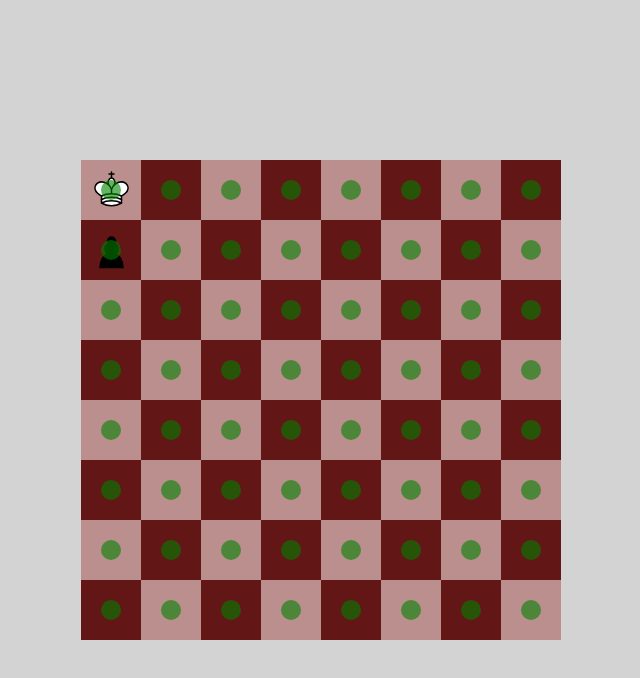
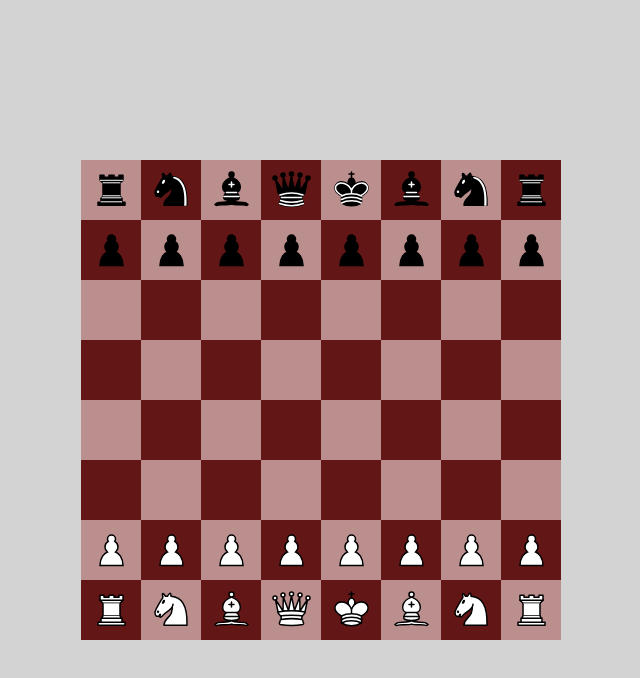
Before and after one commit to caickdias/chess, a React (Create React App) app: page / in a window 1280 px wide. Shown: the top 678 px of the page, without its empty margins (319-959 px from the left). Built offline with nearby package versions, Linux system fonts and the light colour scheme.

Commit message:
added black and white pieces to the board

```diff
--- a/src/App.js
+++ b/src/App.js
@@ -1,21 +1,76 @@
+import { useState, useEffect } from 'react';
+
 import './App.css';
 
 import Square from '../src/components/Square';
+
 import King from './components/pieces/King';
-import { ReactComponent as Pawn } from './assets/pieces/black/pawn.svg';
+import Queen from './components/pieces/Queen';
+import Bishop from './components/pieces/Bishop';
+import Knight from './components/pieces/Knight';
+import Rook from './components/pieces/Rook';
+import Pawn from './components/pieces/Pawn';
+
 
 function App() {
 
-  let board = [
-    [{piece: <King />, highlight: 'none'},{piece: null, highlight: 'none'},{piece: null, highlight: 'none'},{piece: null, highlight: 'none'},{piece: null, highlight: 'none'},{piece: null, highlight: 'none'},{piece: null, highlight: 'none'},{piece: null, highlight: 'none'}],
-    [{piece: <Pawn />, highlight: 'none'},{piece: null, highlight: 'none'},{piece: null, highlight: 'none'},{piece: null, highlight: 'none'},{piece: null, highlight: 'none'},{piece: null, highlight: 'none'},{piece: null, highlight: 'none'},{piece: null, highlight: 'none'}],
+  const [board, setBoard] = useState([]);
+
+  let initialBoard = [
     [{piece: null, highlight: 'none'},{piece: null, highlight: 'none'},{piece: null, highlight: 'none'},{piece: null, highlight: 'none'},{piece: null, highlight: 'none'},{piece: null, highlight: 'none'},{piece: null, highlight: 'none'},{piece: null, highlight: 'none'}],
     [{piece: null, highlight: 'none'},{piece: null, highlight: 'none'},{piece: null, highlight: 'none'},{piece: null, highlight: 'none'},{piece: null, highlight: 'none'},{piece: null, highlight: 'none'},{piece: null, highlight: 'none'},{piece: null, highlight: 'none'}],
     [{piece: null, highlight: 'none'},{piece: null, highlight: 'none'},{piece: null, highlight: 'none'},{piece: null, highlight: 'none'},{piece: null, highlight: 'none'},{piece: null, highlight: 'none'},{piece: null, highlight: 'none'},{piece: null, highlight: 'none'}],
     [{piece: null, highlight: 'none'},{piece: null, highlight: 'none'},{piece: null, highlight: 'none'},{piece: null, highlight: 'none'},{piece: null, highlight: 'none'},{piece: null, highlight: 'none'},{piece: null, highlight: 'none'},{piece: null, highlight: 'none'}],
     [{piece: null, highlight: 'none'},{piece: null, highlight: 'none'},{piece: null, highlight: 'none'},{piece: null, highlight: 'none'},{piece: null, highlight: 'none'},{piece: null, highlight: 'none'},{piece: null, highlight: 'none'},{piece: null, highlight: 'none'}],
     [{piece: null, highlight: 'none'},{piece: null, highlight: 'none'},{piece: null, highlight: 'none'},{piece: null, highlight: 'none'},{piece: null, highlight: 'none'},{piece: null, highlight: 'none'},{piece: null, highlight: 'none'},{piece: null, highlight: 'none'}],
-  ]
+    [{piece: null, highlight: 'none'},{piece: null, highlight: 'none'},{piece: null, highlight: 'none'},{piece: null, highlight: 'none'},{piece: null, highlight: 'none'},{piece: null, highlight: 'none'},{piece: null, highlight: 'none'},{piece: null, highlight: 'none'}],
+    [{piece: null, highlight: 'none'},{piece: null, highlight: 'none'},{piece: null, highlight: 'none'},{piece: null, highlight: 'none'},{piece: null, highlight: 'none'},{piece: null, highlight: 'none'},{piece: null, highlight: 'none'},{piece: null, highlight: 'none'}],
+  ];
+
+  let whitePieces = [
+    { type: <Pawn />, x: 6, y: 0, side: 'white'},
+    { type: <Pawn />, x: 6, y: 1, side: 'white'},
+    { type: <Pawn />, x: 6, y: 2, side: 'white'},
+    { type: <Pawn />, x: 6, y: 3, side: 'white'},
+    { type: <Pawn />, x: 6, y: 4, side: 'white'},
+    { type: <Pawn />, x: 6, y: 5, side: 'white'},
+    { type: <Pawn />, x: 6, y: 6, side: 'white'},
+    { type: <Pawn />, x: 6, y: 7, side: 'white'},
+    { type: <Rook />, x: 7, y: 0, side: 'white'},
+    { type: <Knight />, x: 7, y: 1, side: 'white'},
+    { type: <Bishop />, x: 7, y: 2, side: 'white'},
+    { type: <Queen />, x: 7, y: 3, side: 'white'},
+    { type: <King />, x: 7, y: 4, side: 'white'},
+    { type: <Bishop />, x: 7, y: 5, side: 'white'},
+    { type: <Knight />, x: 7, y: 6, side: 'white'},
+    { type: <Rook />, x: 7, y: 7, side: 'white'},
+  ];
+
+  let blackPieces = [
+    { type: <Pawn />, x: 1, y: 0, side: 'black'},
+    { type: <Pawn />, x: 1, y: 1, side: 'black'},
+    { type: <Pawn />, x: 1, y: 2, side: 'black'},
+    { type: <Pawn />, x: 1, y: 3, side: 'black'},
+    { type: <Pawn />, x: 1, y: 4, side: 'black'},
+    { type: <Pawn />, x: 1, y: 5, side: 'black'},
+    { type: <Pawn />, x: 1, y: 6, side: 'black'},
+    { type: <Pawn />, x: 1, y: 7, side: 'black'},
+    { type: <Rook />, x: 0, y: 0, side: 'black'},
+    { type: <Knight />, x: 0, y: 1, side: 'black'},
+    { type: <Bishop />, x: 0, y: 2, side: 'black'},
+    { type: <Queen />, x: 0, y: 3, side: 'black'},
+    { type: <King />, x: 0, y: 4, side: 'black'},
+    { type: <Bishop />, x: 0, y: 5, side: 'black'},
+    { type: <Knight />, x: 0, y: 6, side: 'black'},
+    { type: <Rook />, x: 0, y: 7, side: 'black'},
+  ];
+
+  useEffect(() => {
+    whitePieces.forEach(piece => initialBoard[piece.x][piece.y].piece = piece);
+    blackPieces.forEach(piece => initialBoard[piece.x][piece.y].piece = piece);
+    setBoard(initialBoard);
+  }, []);
+
 
   return (
     <div className='container' style={styles.container}>
--- a/src/components/Square.js
+++ b/src/components/Square.js
@@ -4,9 +4,10 @@ import Highlight from './Highlight';
 
 const Square = ({ index, item }) => {
 
-    console.log(item);
     const { piece, highlight } = item;
-    const Piece = piece?.type;
+    const Piece = piece?.type?.type;
+
+    console.log(item)
 
   return (
     <button
@@ -14,11 +15,13 @@ const Square = ({ index, item }) => {
     >
         <div style={styles.piece}>
         {
-          Piece && <Piece />
+          Piece && <Piece black={piece.side==='black'} />
         }
         </div>
         <div style={styles.highlight}>
-            <Highlight />
+        {
+            highlight !== 'none' ?? <Highlight />
+        }
         </div>
     </button>
   )
--- /dev/null
+++ b/src/components/pieces/Bishop.js
@@ -0,0 +1,15 @@
+import React from 'react'
+
+import { ReactComponent as WhiteBishop } from '../../assets/pieces/white/bishop.svg';
+import { ReactComponent as BlackBishop } from '../../assets/pieces/black/bishop.svg';
+
+const Bishop = ({ black=false }) => {
+
+  return (
+    <div>
+        { black ? <BlackBishop /> : <WhiteBishop /> }
+    </div>
+  )
+}
+
+export default Bishop
--- a/src/components/pieces/King.js
+++ b/src/components/pieces/King.js
@@ -1,10 +1,14 @@
 import React from 'react'
 
 import { ReactComponent as WhiteKing } from '../../assets/pieces/white/king.svg';
+import { ReactComponent as BlackKing } from '../../assets/pieces/black/king.svg';
 
-const King = () => {
+const King = ({ black=false }) => {
+
   return (
-    <div><WhiteKing /></div>
+    <div>
+        { black ? <BlackKing /> : <WhiteKing /> }
+    </div>
   )
 }
 
--- /dev/null
+++ b/src/components/pieces/Knight.js
@@ -0,0 +1,15 @@
+import React from 'react'
+
+import { ReactComponent as WhiteKnight } from '../../assets/pieces/white/knight.svg';
+import { ReactComponent as BlackKnight } from '../../assets/pieces/black/knight.svg';
+
+const Knight = ({ black=false }) => {
+
+  return (
+    <div>
+        { black ? <BlackKnight /> : <WhiteKnight /> }
+    </div>
+  )
+}
+
+export default Knight
--- /dev/null
+++ b/src/components/pieces/Pawn.js
@@ -0,0 +1,15 @@
+import React from 'react'
+
+import { ReactComponent as WhitePawn } from '../../assets/pieces/white/pawn.svg';
+import { ReactComponent as BlackPawn } from '../../assets/pieces/black/pawn.svg';
+
+const Pawn = ({ black=false }) => {
+
+  return (
+    <div>
+        { black ? <BlackPawn /> : <WhitePawn /> }
+    </div>
+  )
+}
+
+export default Pawn
--- /dev/null
+++ b/src/components/pieces/Queen.js
@@ -0,0 +1,15 @@
+import React from 'react'
+
+import { ReactComponent as WhiteQueen } from '../../assets/pieces/white/queen.svg';
+import { ReactComponent as BlackQueen } from '../../assets/pieces/black/queen.svg';
+
+const Queen = ({ black=false }) => {
+
+  return (
+    <div>
+        { black ? <BlackQueen /> : <WhiteQueen /> }
+    </div>
+  )
+}
+
+export default Queen
--- /dev/null
+++ b/src/components/pieces/Rook.js
@@ -0,0 +1,15 @@
+import React from 'react'
+
+import { ReactComponent as WhiteRook } from '../../assets/pieces/white/rook.svg';
+import { ReactComponent as BlackRook } from '../../assets/pieces/black/rook.svg';
+
+const Rook = ({ black=false }) => {
+
+  return (
+    <div>
+        { black ? <BlackRook /> : <WhiteRook /> }
+    </div>
+  )
+}
+
+export default Rook
```
